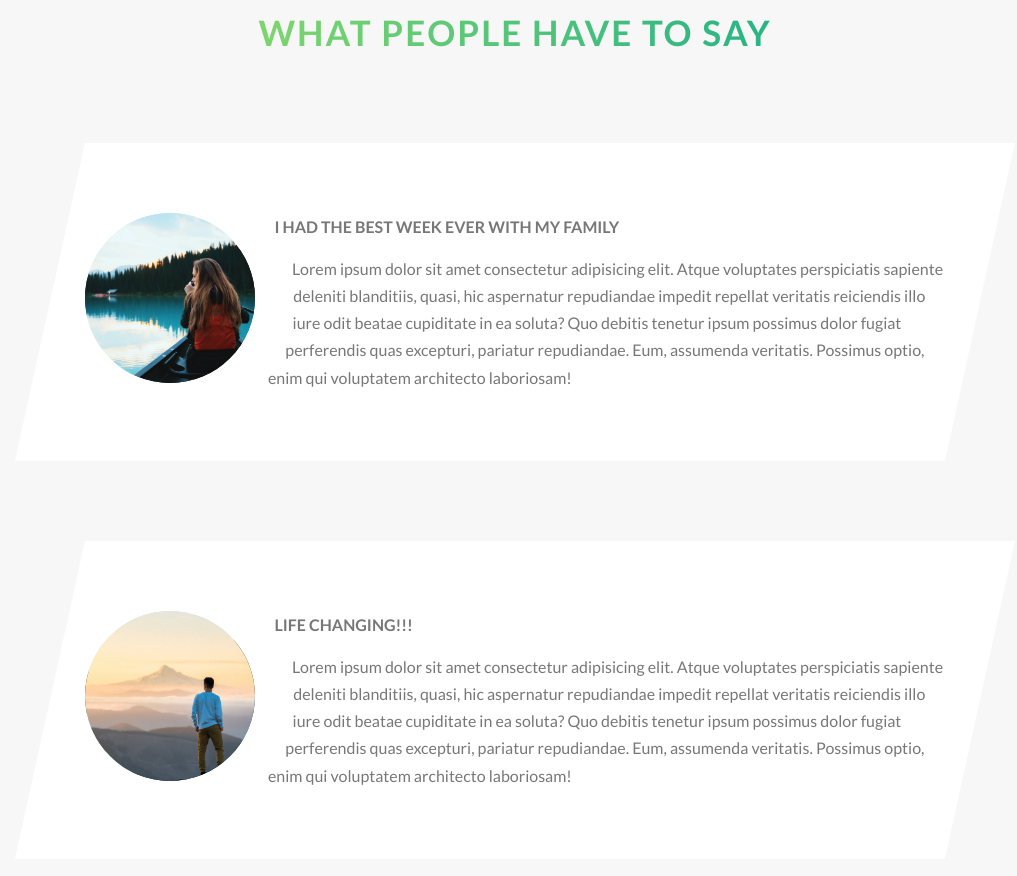
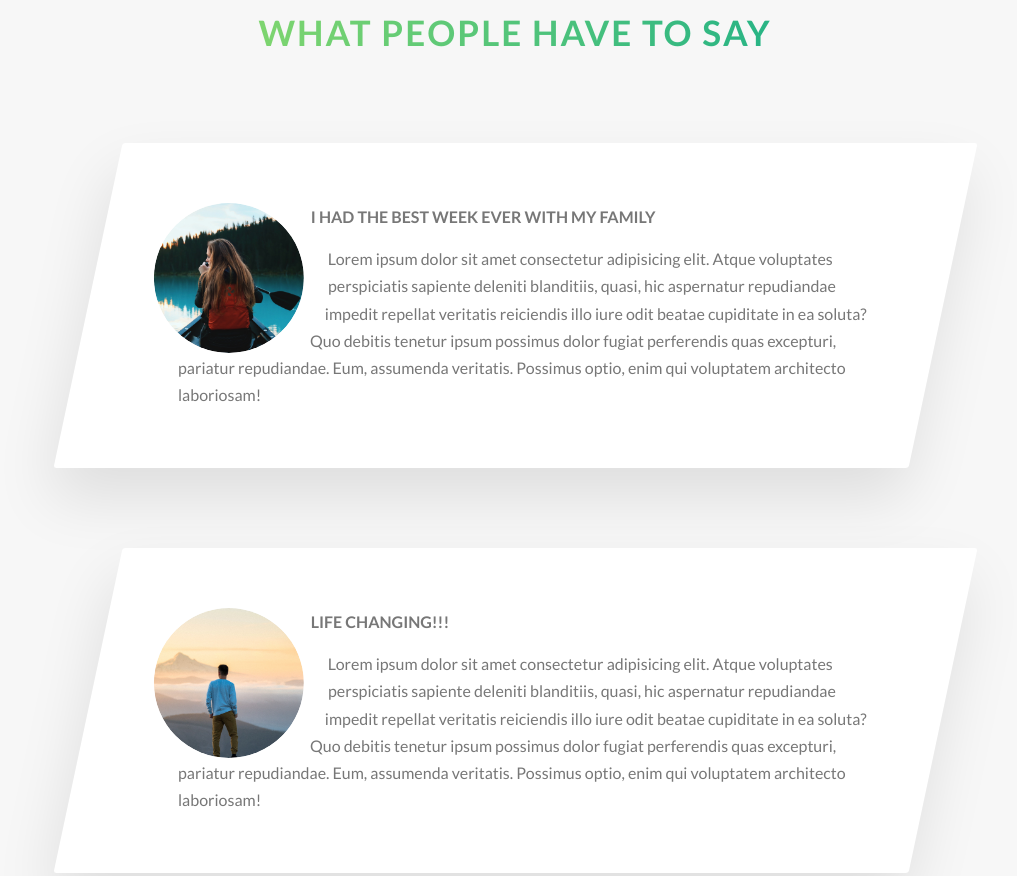
Before and after one commit to bongla316/NatureCSS, a website: page index.html in a window 1280 px wide. Shown: the part 3586-4462 px from the top of the page, without its empty margins (125-1142 px from the left). Drawn offline with nearby package versions, Linux system fonts and the light colour scheme; files that its build step writes are made by us from their sources.

Commit message:
Styling for stories section including animations

```diff
--- a/sass/components/_story.scss
+++ b/sass/components/_story.scss
@@ -1,57 +1,60 @@
 .story {
-   width: 100rem;
+   width: 75%;
    margin: 0 auto;
+   box-shadow: 0 3rem 6rem rgba($color: $color-black, $alpha: .1);
    background-color: $color-white;
-   clip-path: polygon(7% 0%, 100% 0%, 93% 100%, 0% 100% );
-   padding: 7rem;
+   border-radius: 3px;
+   padding: 6rem;
+   padding-left: 9rem;
+   font-size: $default-font-size;
+
+   transform: skewX(-12deg);
+   & > * {
+      transform: skewX(12deg);
+   }
 
    &__image {
-      width: 17rem;
-      height: 17rem;
+      width: 15rem;
+      height: 15rem;
       border-radius: 50%;
       overflow: hidden;
       float: left;
-      margin-right: 5rem;
-      shape-outside: circle(50%);
+      -webkit-shape-outside: circle(50% at 50%);
+      shape-outside: circle(50% at 50%);
+      clip-path: circle(50% at 50%);
+      transform: translateX(-3rem) skewX(12deg);
       position: relative;
 
       &-picture {
-         background-image: url(../img/nat-8.jpg);
-         background-size: cover;
-         background-position: center;
          height: 100%;
-         transform: scale(1.25);
+         transform: translateX(-4rem) scale(1.4);
          transition: all .2s;
       }
 
       &-name {
          position: absolute;
+         font-size: 1.7rem;
+         text-transform: uppercase;
+         text-align: center;
          opacity: 0;
-         top: 75%;
+         top: 50%;
          left: 50%;
-         transform: translate(-50%, -50%);
+         transform: translate(-50%, 20%);
          color: $color-white;
          transition: all .2s ease-in;
+         backface-visibility: hidden;
       }
    }
 
    &:hover &__image {
       &-picture {
-         transform: scale(1.05);
-         filter: blur(2px);
+         transform: translateX(-4rem) scale(1);
+         filter: blur(3px) brightness(80%);
       }
 
       &-name {
-         top: 50%;
+         transform: translate(-50%, -50%);
          opacity: 1;
       }
    }
-
-   // &__heading {
-
-   // }
-
-   // &__paragrpah {
-
-   // }
 }
```
